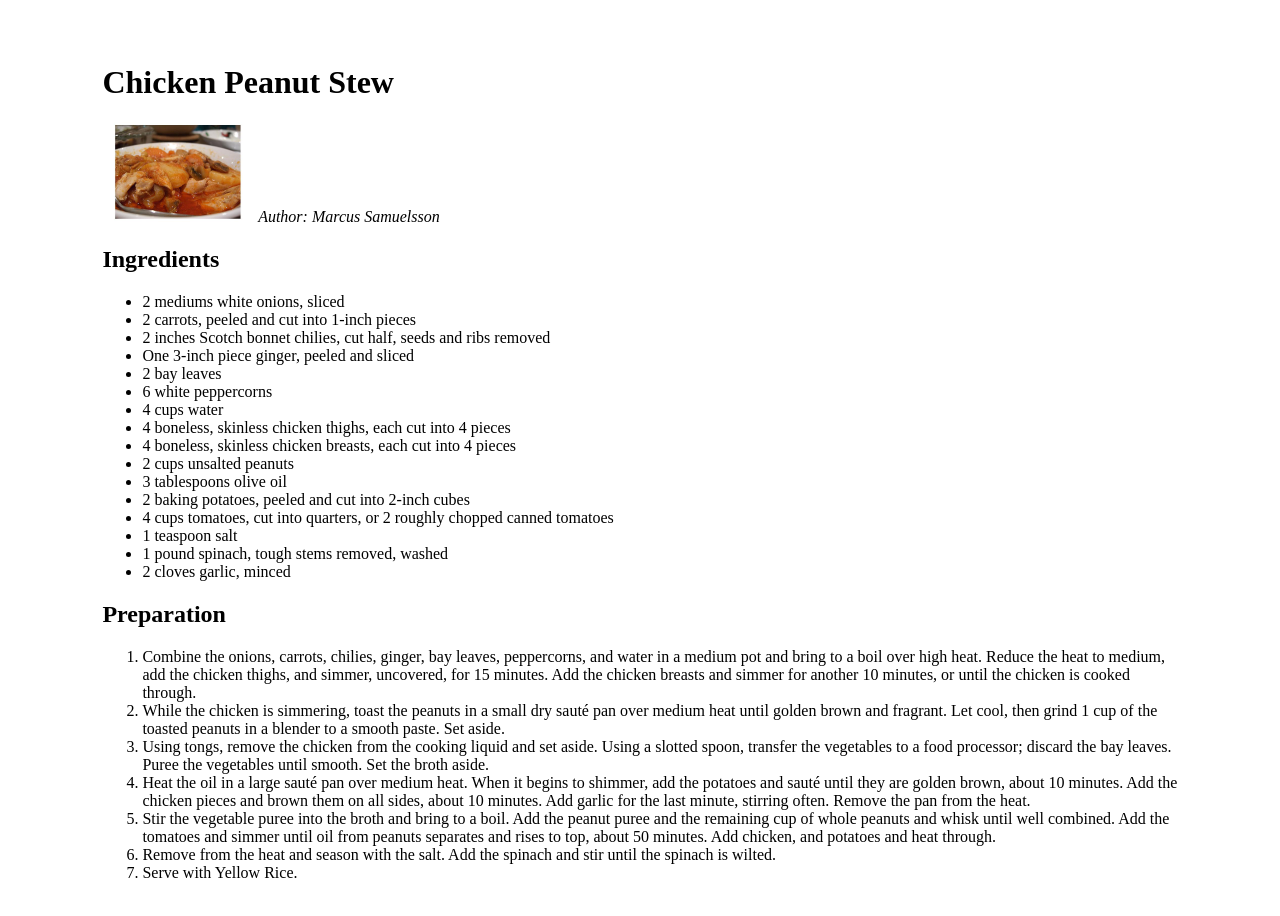
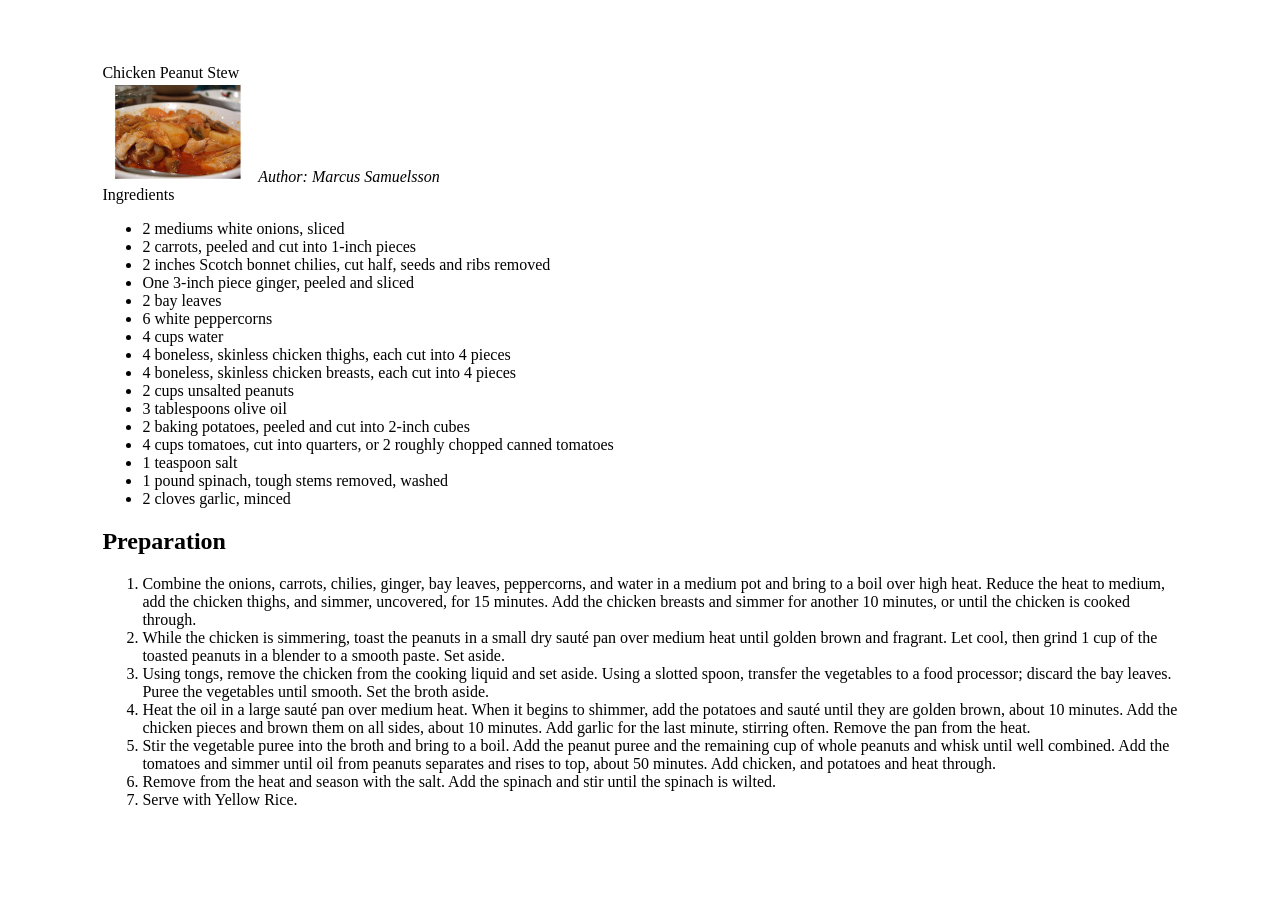
Before and after one commit to kiboschool/wdf-chicken-peanut-stew, a website: page index.html in a window 1280 px wide. After the commit the page ends 873 px from the top, so only its background shows below. Drawn offline with Linux system fonts and the light colour scheme.

Commit message:
updates to get things to... actually work, hopefully

```diff
--- a/index.html
+++ b/index.html
@@ -10,13 +10,13 @@
 
 <body>
 
-  <h1>Chicken Peanut Stew</h1>
+  <div>Chicken Peanut Stew</div>
 
   <img height="100px" src="chicken-peanut-stew.jpeg" alt="plate of stew"/>
 
   <em>Author: Marcus Samuelsson</em>
 
-<h2>Ingredients</h2>
+<div>Ingredients</div>
 
 <ul>
   <li>2 mediums white onions, sliced</li>
--- a/jest.config.js
+++ b/jest.config.js
@@ -1,6 +1,6 @@
 module.exports = {
-  // Stop running tests after `1` failure
-  bail: 1,
+  // Run all the tests
+  bail: false,
   testEnvironment: "jsdom",
   globalTeardown: "jest-autograding-reporter/teardown.js",
 
--- a/package.json
+++ b/package.json
@@ -3,7 +3,7 @@
     "@testing-library/dom": "^9.3.0",
     "html-validate": "^7.17.0",
     "jest": "^29.5.0",
-    "jest-autograding-reporter": "^0.1.6",
+    "jest-autograding-reporter": "^0.1.7",
     "jest-environment-jsdom": "^29.5.0"
   },
   "scripts": {
```
Also changed, not shown: gradescope/README.md, 1 other file.
